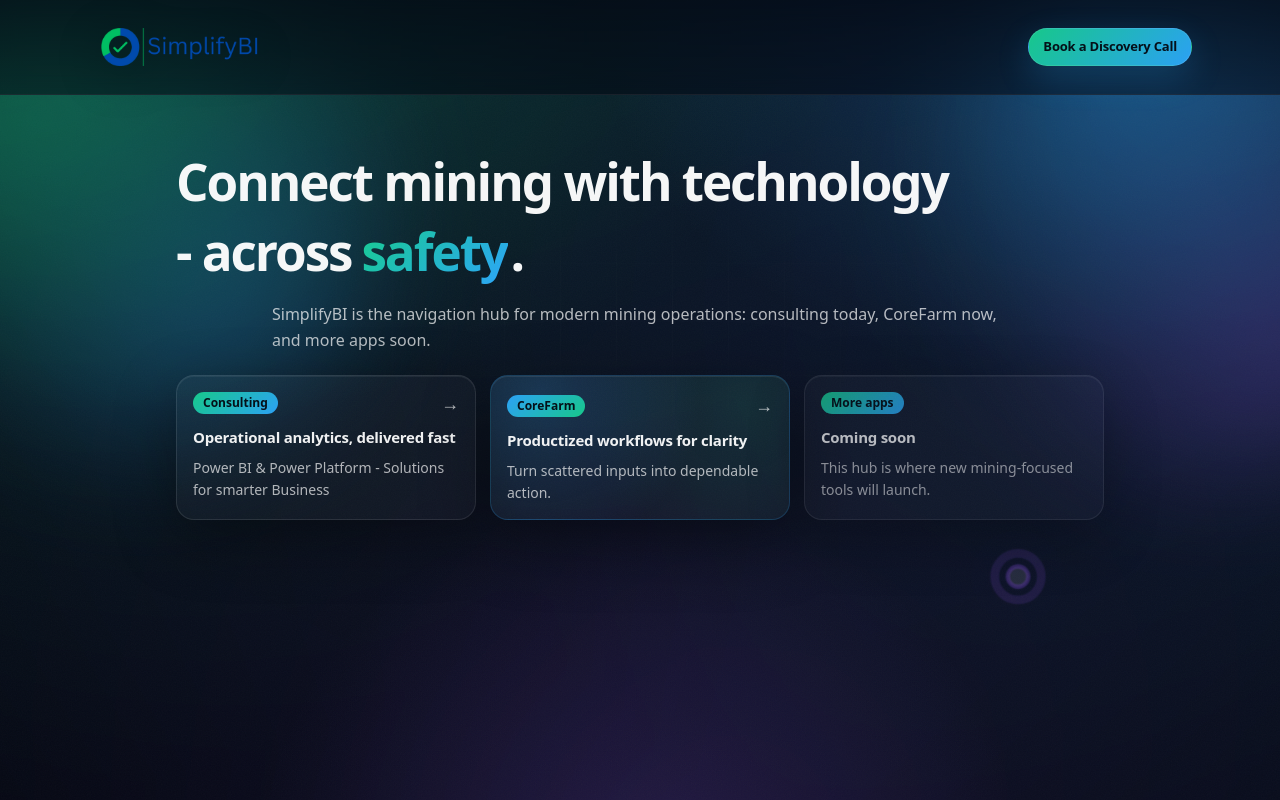
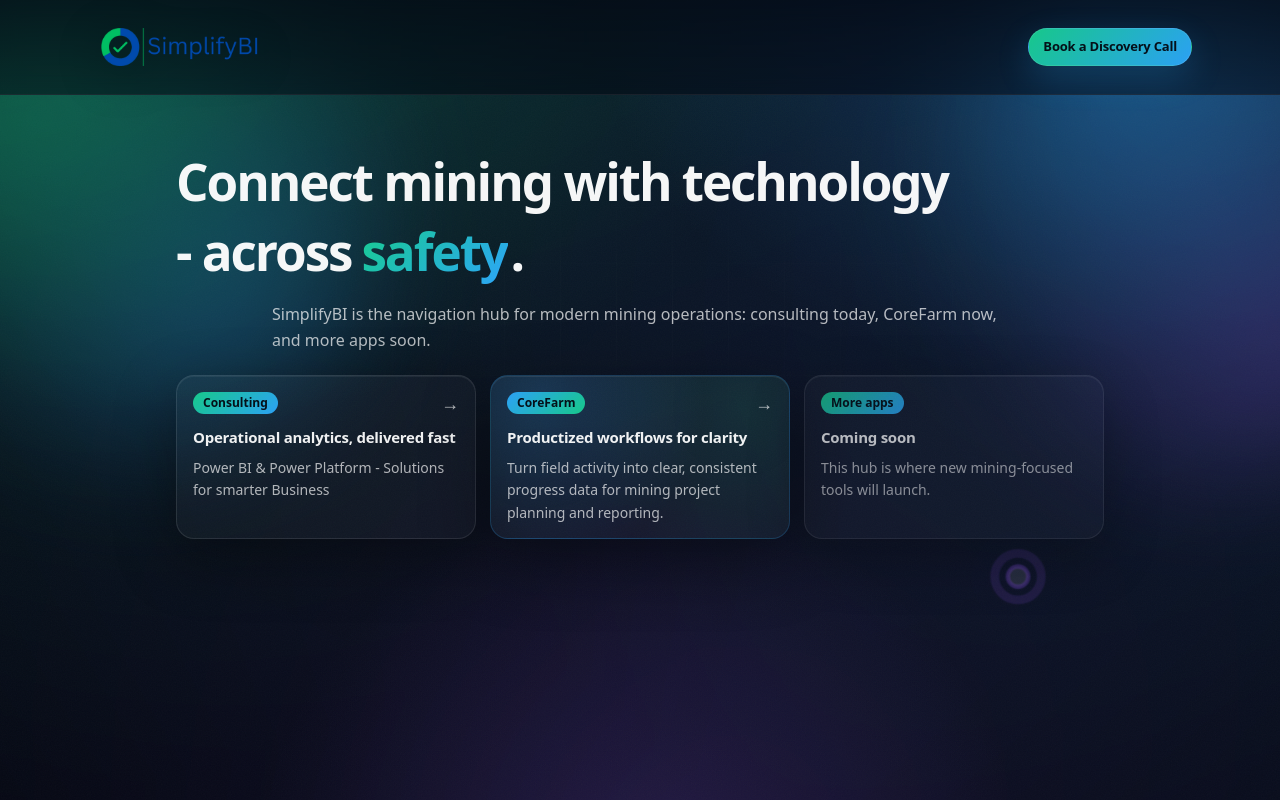
Before and after one commit to SIMPLIFYBI/SimplifyBILanding, a Next.js app: page / in a window 1280 px wide. Built offline with nearby package versions, Linux system fonts and the light colour scheme.

Commit message:
Update CoreFarm link

```diff
--- a/app/components/ConnectedHero.tsx
+++ b/app/components/ConnectedHero.tsx
@@ -123,22 +123,19 @@
               </a>
 
               <a
-                href="https://core-farm.vercel.app/user"
+                href="https://corefarm.simplifybi.com/"
                 target="_blank"
                 rel="noreferrer"
                 className="sb-routeCard sb-routeCardAlt"
               >
                 <div className="sb-routeHead">
-                  <span className="sb-routeHeadLeft">
-                    <span className="sb-pill sb-pillAlt">CoreFarm</span>
-                    <span className="sb-routeTag">Web app</span>
-                  </span>
+                  <span className="sb-pill sb-pillAlt">CoreFarm</span>
                   <span className="sb-routeArrow" aria-hidden>
                     →
                   </span>
                 </div>
                 <div className="sb-routeTitle">Productized workflows for clarity</div>
-                <div className="sb-routeBody">Turn scattered inputs into dependable action.</div>
+                <div className="sb-routeBody">Turn field activity into clear, consistent progress data for mining project planning and reporting.</div>
               </a>
 
               <div className="sb-routeCard sb-routeCardMuted" aria-label="More apps coming soon">
```
